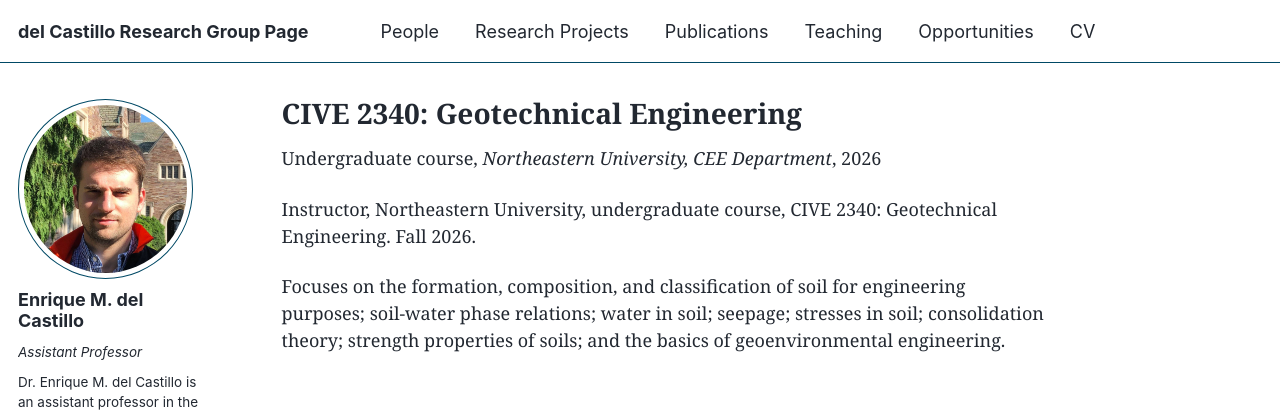
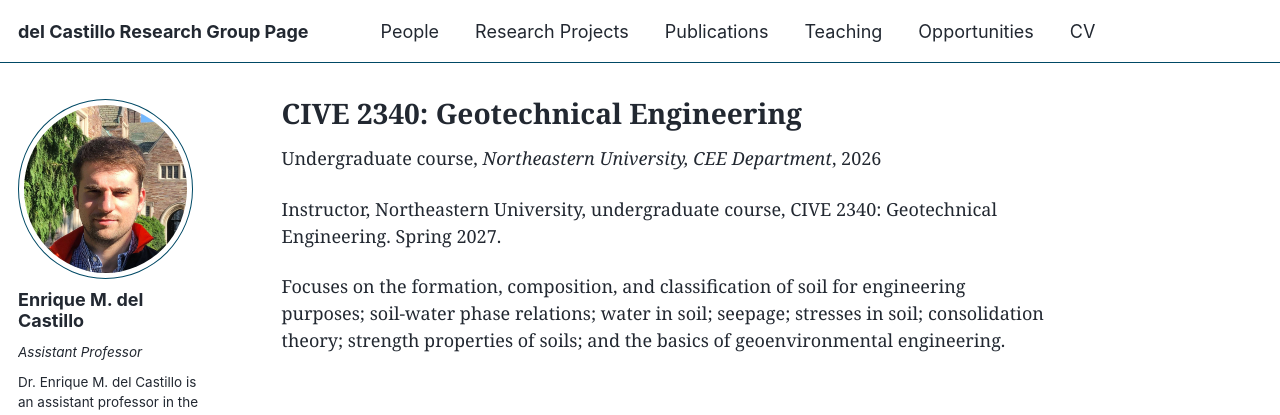
Before and after one commit to emdc19/emdcwebsite, a Jekyll site: the page built from _teaching/2026-fall-teaching-neu-1.md, in a window 1280 px wide and 950 px high. Shown: the top 415 px of the window. Built offline with Jekyll 4.4.1, drawn with Linux system fonts in a browser that asks for light colours; some web fonts are replaced; a script that is not in the unit is left out.

Commit message:
Update 2026-fall-teaching-neu-1.md

```diff
--- a/_teaching/2026-fall-teaching-neu-1.md
+++ b/_teaching/2026-fall-teaching-neu-1.md
@@ -8,6 +8,6 @@ date: 2026-09-01
 location: "Boston, USA"
 ---
 
-Instructor, Northeastern University, undergraduate course, CIVE 2340: Geotechnical Engineering. Fall 2026.
+Instructor, Northeastern University, undergraduate course, CIVE 2340: Geotechnical Engineering. Spring 2027.
 
 Focuses on the formation, composition, and classification of soil for engineering purposes; soil-water phase relations; water in soil; seepage; stresses in soil; consolidation theory; strength properties of soils; and the basics of geoenvironmental engineering.
```
